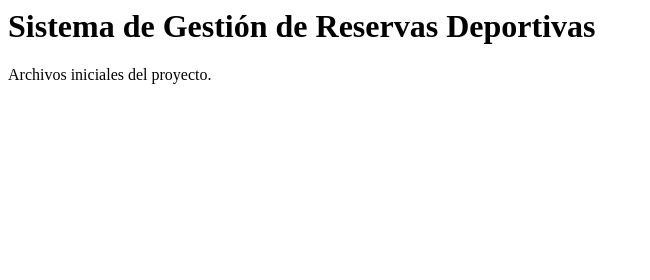
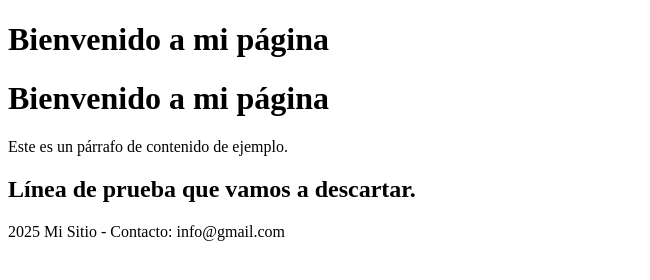
Before and after one commit to cscamachodiaz-boop/proyecto-git, a plain HTML site: page index.html in a window 1280 px wide. Shown: the whole page, without its empty margins (0-650 px from the left). Drawn offline with Linux system fonts and the light colour scheme.

```diff
--- a/index.html
+++ b/index.html
@@ -1,3 +1,20 @@
-<h1>Sistema de Gestión de Reservas Deportivas</h1>
-<p>Archivos iniciales del proyecto.</p>
-<link rel="stylesheet" href="styles.css">
+<!DOCTYPE html>
+<html lang="en">
+<head>
+    <meta charset="UTF-8">
+    <meta name="viewport" content="width=device-width, initial-scale=1.0">
+    <title>Proyecto Git - Gestión Deportiva</title>
+    <link rel="stylesheet" href="styles.css">
+</head>
+<body>
+    <body>
+    <h1>Bienvenido a mi página</h1>
+
+    <h1>Bienvenido a mi página</h1>
+
+    <p>Este es un párrafo de contenido de ejemplo.</p>
+    <h2>Línea de prueba que vamos a descartar.</h2>
+    <footer>2025 Mi Sitio - Contacto: info@gmail.com</footer>
+
+</body>
+</html>
```
